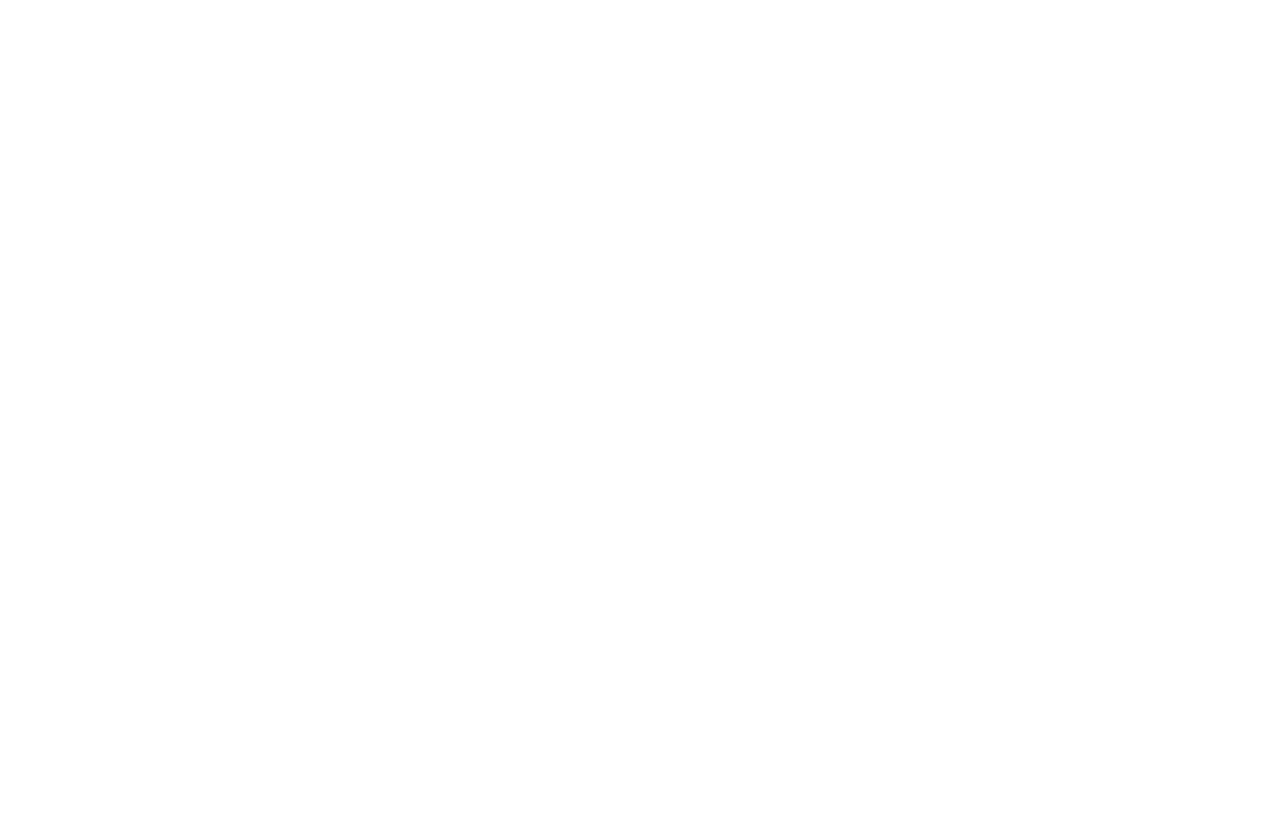
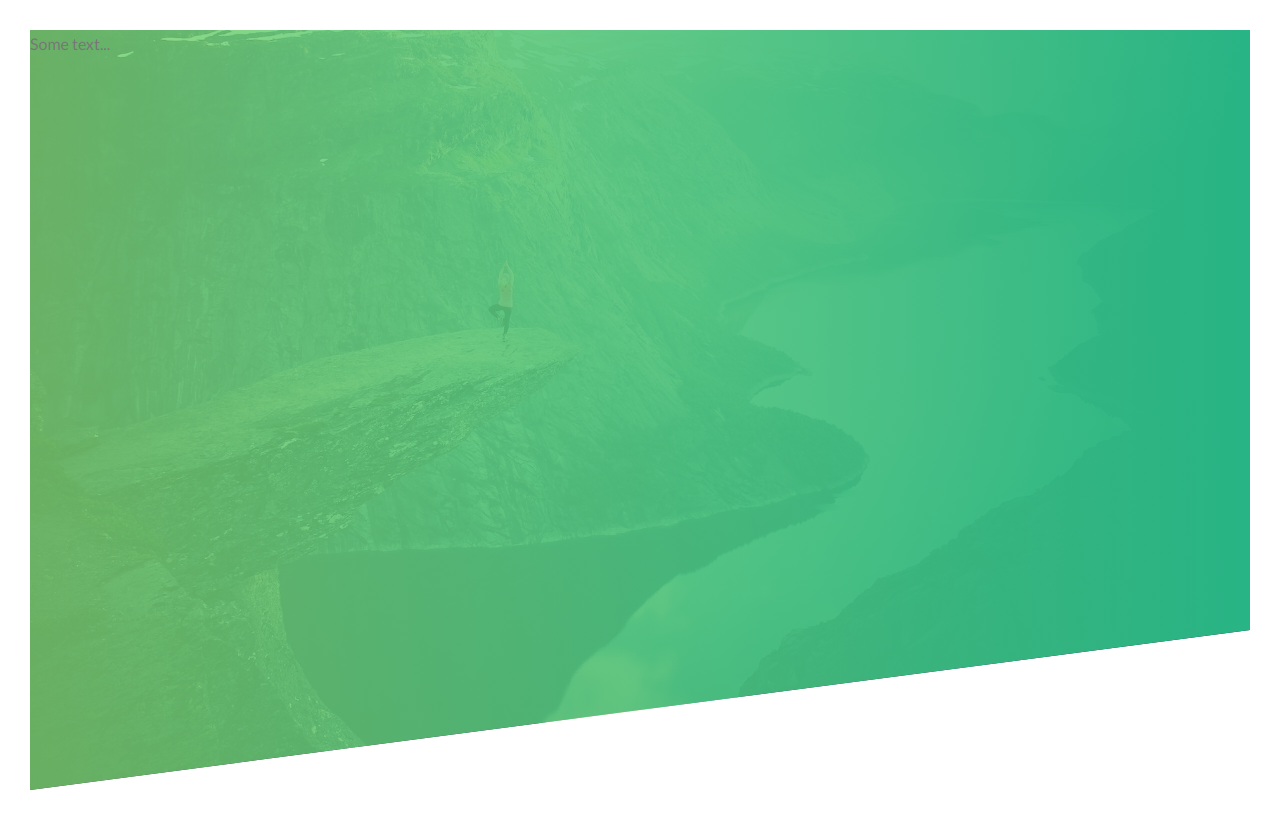
Before and after one commit to Rish-hap/AdvanceCss-Natour, a plain HTML site: page index.html in a window 1280 px wide. Drawn offline with Linux system fonts and the light colour scheme.

Commit message:
Header background placement

```diff
--- a/css/style.css
+++ b/css/style.css
@@ -6,3 +6,30 @@ Medium green: #55c57a
 Dark green: #28b485
 
 */
+
+*{
+    margin: 0;
+    padding: 0;
+    box-sizing: border-box;
+}
+
+body {
+    font-size: 16px;
+    color: #777;
+    line-height: 1.7;
+    font-weight: 400;
+    font-family: "Lato", sans-serif;
+    padding: 30px;
+}
+
+.header {
+    background-image: linear-gradient(
+         to right,
+         rgb(126,213,111, 0.8),
+         rgb(40,180,133)),
+         url(../img/hero.jpg);
+    background-size: cover;
+    height: 95vh;
+    background-position:top;
+    clip-path: polygon(0 0, 100% 0, 100% 75vh, 0 100%);
+}
--- a/index.html
+++ b/index.html
@@ -12,8 +12,10 @@
 
         <title>Natours | Exciting tours for adventurous people</title>
     </head>
+
     <body>
-
-
+        <header class='header'>
+            Some text...
+    </header>
     </body>
 </html>
```
